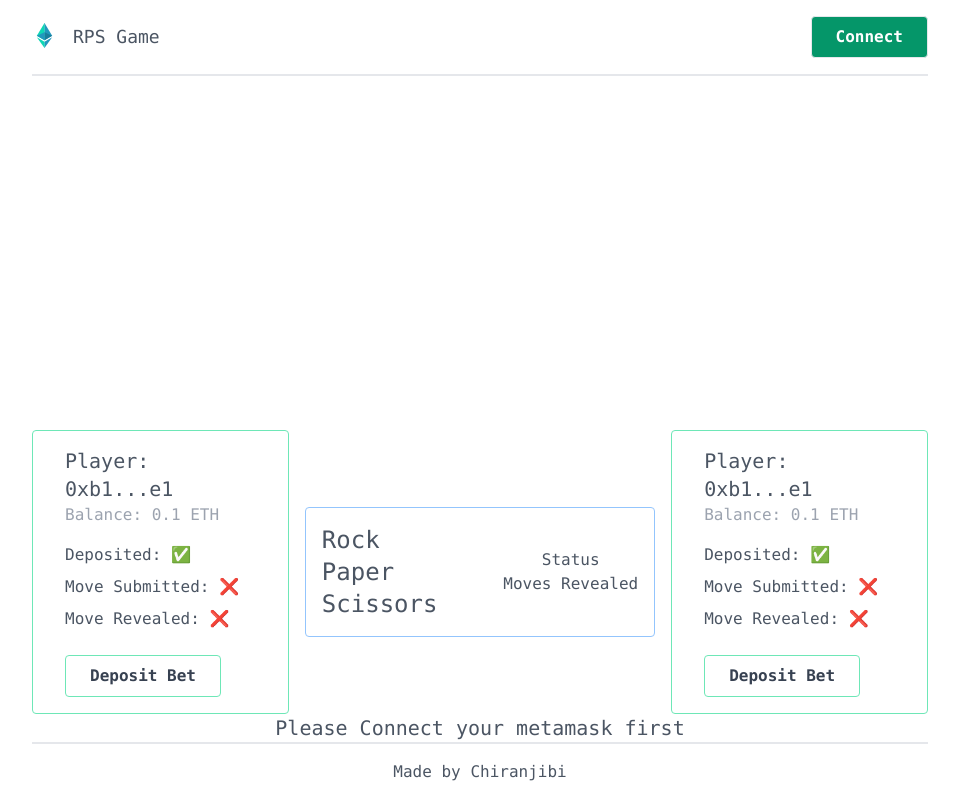
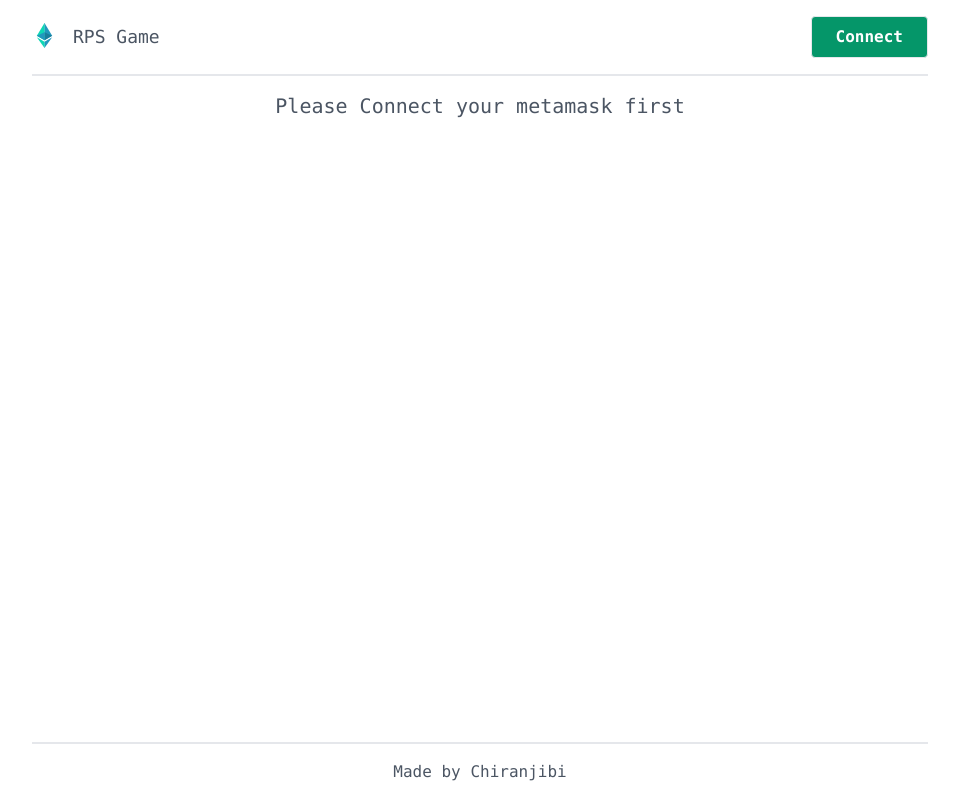
Before and after one commit to chiranz/rps_game, a React (Create React App) app in the folder frontend/: page / in a window 1280 px wide. Shown: the whole page, without its empty margins (160-1119 px from the left). Built offline with nearby package versions, Linux system fonts and the light colour scheme.

Commit message:
FIX: UI issues

```diff
--- a/frontend/src/App.tsx
+++ b/frontend/src/App.tsx
@@ -1,6 +1,5 @@
 import React from "react";
 import Footer from "./components/layout/Footer";
-import Leaderboard from "./components/Leaderboard";
 import Navbar from "./components/layout/Navbar";
 import { joinClasses } from "./helpers";
 import Playground from "./components/Playground";
@@ -25,8 +24,7 @@ function App() {
         >
           <Navbar />
 
-          <div>
-            <Leaderboard />
+          <div className="h-full">
             <Playground />
           </div>
           <Footer />
--- a/frontend/src/components/Playground.tsx
+++ b/frontend/src/components/Playground.tsx
@@ -6,6 +6,7 @@ import Button from "./Button";
 import OptionButton from "./OptionButton";
 import { useWallet } from "../context/WalletContext";
 import { ContractProvider } from "../context/ContractContext";
+import Leaderboard from "./Leaderboard";
 
 type Option = {
   image: string;
@@ -63,7 +64,7 @@ export default function Playground(): ReactElement {
 
   if (!walletAddress) {
     return (
-      <div>
+      <div className="mt-4">
         <h1 className="text-xl">Please Connect your metamask first</h1>
       </div>
     );
@@ -71,6 +72,7 @@ export default function Playground(): ReactElement {
 
   return (
     <ContractProvider>
+      <Leaderboard />
       <div className="mt-4">
         {gameStatus === "initialized" && (
           <main className="flex flex-wrap justify-center mx-auto align-center w-96">
--- a/frontend/src/components/layout/Navbar.tsx
+++ b/frontend/src/components/layout/Navbar.tsx
@@ -35,7 +35,7 @@ export default function Navbar(): ReactElement {
     }
   };
   return (
-    <React.Fragment>
+    <div>
       <div
         className={joinClasses(
           "py-4",
@@ -89,6 +89,6 @@ export default function Navbar(): ReactElement {
         </ul>
       </div>
       <GlobalMessage />
-    </React.Fragment>
+    </div>
   );
 }
```
